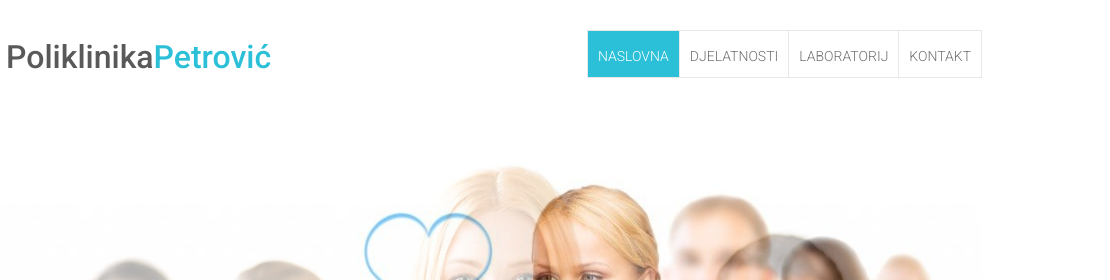
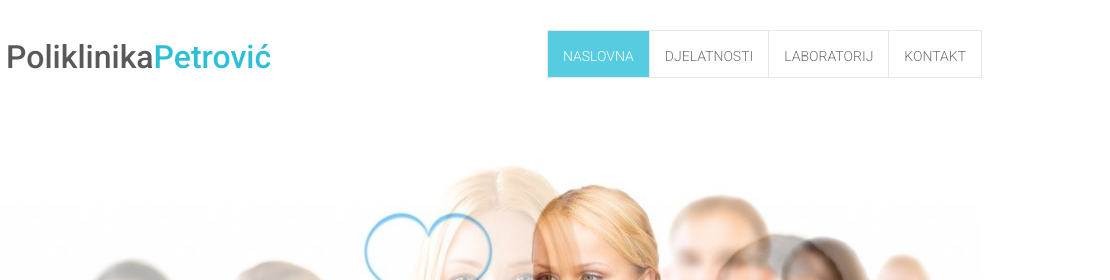
Before and after one commit to antepetrovic/poli, a plain HTML site: page index.html in a window 1280 px wide. In both pictures the pointer is over the item "NASLOVNA". Shown: the top 280 px of the page, 170-1280 px from the left. Drawn offline with nearby package versions, Linux system fonts and the light colour scheme.

Commit message:
Added diffrent color hover to navigation

```diff
--- a/index.html
+++ b/index.html
@@ -46,6 +46,22 @@
             border-bottom: solid 1px #e8e8e8;
             padding-top: 15px;
         }
+        nav li:nth-of-type(1):hover {
+            background: #56cce1;
+            color: #fff;
+        }
+        nav li:nth-of-type(2):hover {
+            background: #2cbfd9;
+            color: #fff;
+        }
+        nav li:nth-of-type(3):hover {
+            background: #2ca6d9;
+            color: #fff;
+        }
+        nav li:nth-of-type(4):hover {
+            background: #1b90da;
+            color: #fff;
+        }
         nav li a {
             padding: 0 0 0 30px;
         }
@@ -56,7 +72,7 @@
             display: block;
         }
         .selected {
-            background: #2BC0D8;
+            background: #56cce1;
             color: #fff;
         }
         .hamburgerDiv {
@@ -360,7 +376,7 @@
             }
             nav ul li:nth-of-type(4){border-right: solid 1px #e8e8e8;}
             nav ul li a {
-                padding: 0 10px;
+                padding: 0 15px;
             }
         }
 
```
